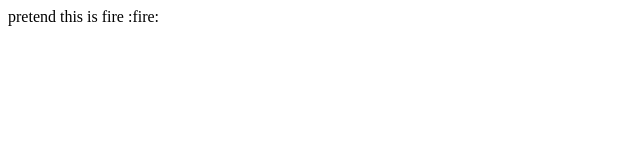
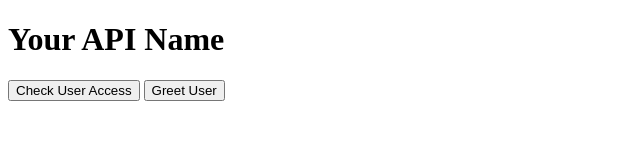
Before and after one commit to xplor-studios/api, a plain HTML site: page index.html in a window 1280 px wide. Shown: the whole page, without its empty margins (0-640 px from the left). Drawn offline with Linux system fonts and the light colour scheme.

Commit message:
Update index.html

```diff
--- a/index.html
+++ b/index.html
@@ -1 +1,41 @@
-pretend this is fire :fire:
+<!DOCTYPE html>
+<html lang="en">
+<head>
+    <meta charset="UTF-8">
+    <meta name="viewport" content="width=device-width, initial-scale=1.0">
+    <title>Your API Name</title>
+    <link rel="stylesheet" href="styles.css"> <!-- Link to your CSS file -->
+</head>
+<body>
+    <div class="topbar">
+        <h1>Your API Name</h1>
+    </div>
+
+    <div class="button-container">
+        <button onclick="showEndpoint('wl')">Check User Access</button>
+        <button onclick="showEndpoint('greet')">Greet User</button>
+        <!-- Add more buttons for other endpoints as needed -->
+    </div>
+
+    <div class="api-info" id="api-info"></div>
+
+    <script>
+        function showEndpoint(endpoint) {
+            const apiInfo = document.getElementById('api-info');
+            let info;
+
+            switch (endpoint) {
+                case 'wl':
+                    info = `<h2>API Endpoint: /api/wl/:username</h2>
+                            <p>Check if a user is allowed access.</p>
+                            <pre><code>fetch('http://your-api-url.com/api/wl/username')</code></pre>`;
+                    break;
+                default:
+                    info = `<p>Endpoint not found.</p>`;
+            }
+
+            apiInfo.innerHTML = info;
+        }
+    </script>
+</body>
+</html>
```
